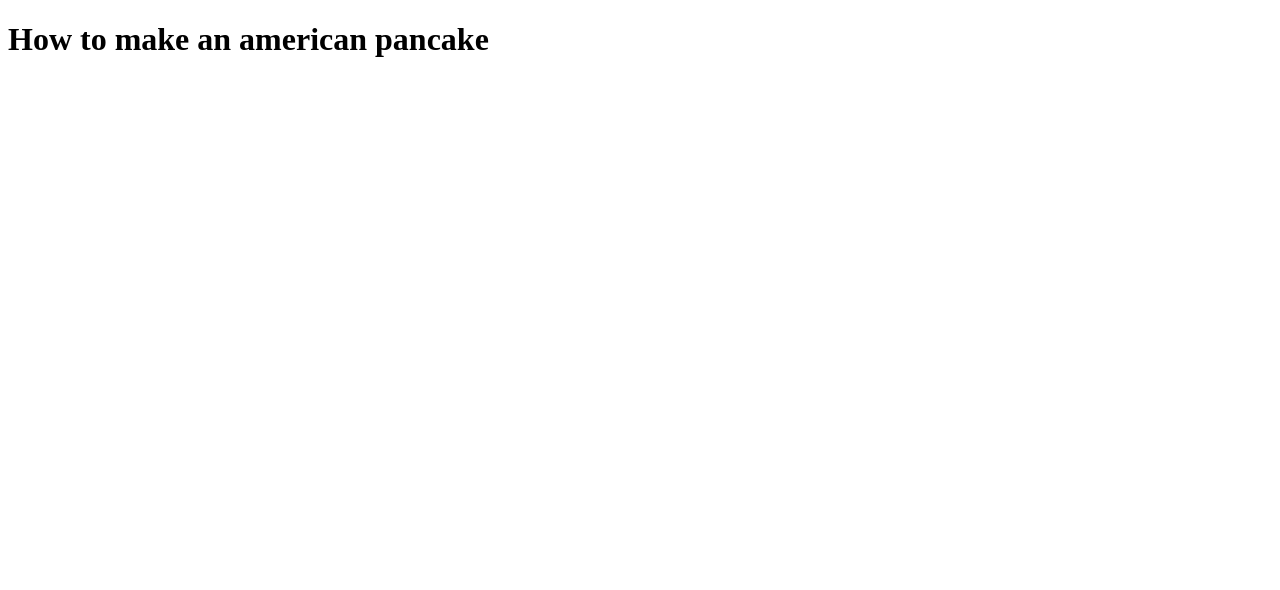
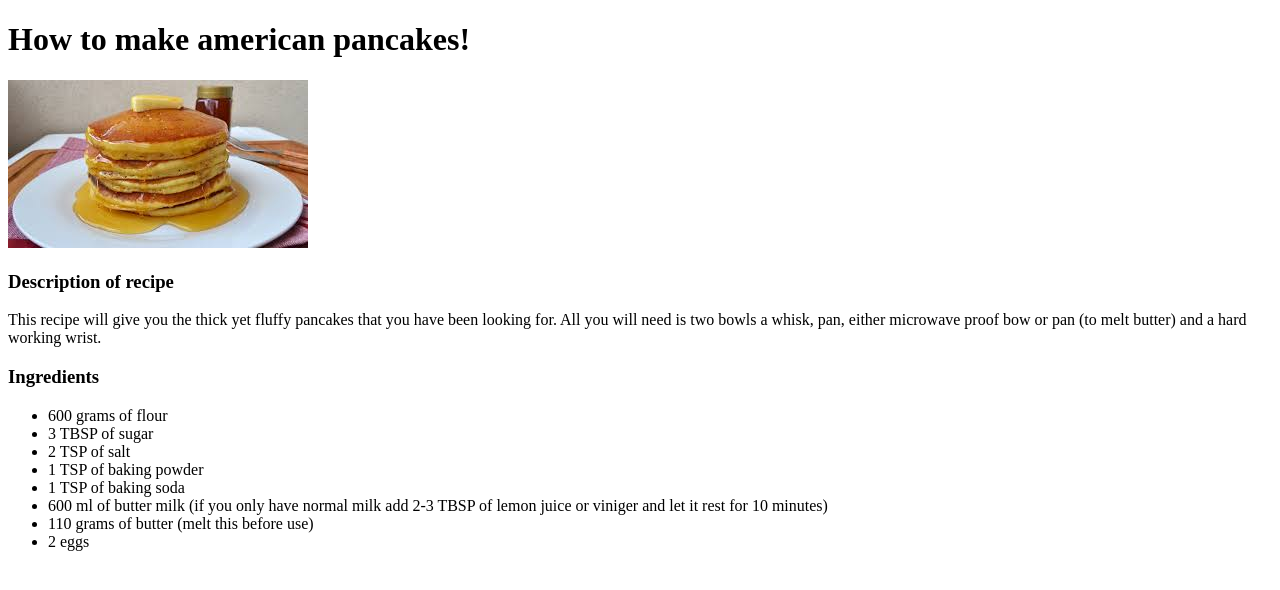
Before and after one commit to jolt2525/odin-recipes, a plain HTML site: page recipes/pancake.html in a window 1280 px wide. Drawn offline with Linux system fonts and the light colour scheme.

Commit message:
added picture and unordered list
added an image into the pancake recipe.html and also a description of the recipe as well as an unordered list of the ingredients needed.

```diff
--- a/recipes/pancake.html
+++ b/recipes/pancake.html
@@ -6,6 +6,33 @@
     </head>
 
     <body>
-        <H1>How to make an american pancake</H1>
+        <H1>How to make american pancakes!</H1>
+        <p>
+            <img src = "pictures/pancake2.jpeg" alt = "image of pancakes">
+        </p>
+        <p>
+            <h3>Description of recipe</h3>
+        </p>
+        <p>This recipe will give you the thick yet fluffy pancakes that you
+            have been looking for. All you will need is two bowls a whisk, pan,
+            either microwave proof bow or pan (to melt butter) and a hard working
+            wrist.
+        </p>
+        <p>
+            <h3>Ingredients</h3>
+            <ul>
+                <li>600 grams of flour</li>
+                <li>3 TBSP of sugar</li>
+                <li>2 TSP of salt</li>
+                <li>1 TSP of baking powder</li>
+                <li>1 TSP of baking soda</li>
+                <li>600 ml of butter milk (if you only have normal milk add 2-3
+                    TBSP of lemon juice or viniger and let it rest for 10 minutes)
+                </li>
+                <li>110 grams of butter (melt this before use)</li>
+                <li>2 eggs</li>
+
+            </ul>
+        </p>
     </body>
 </html>
```
Also changed, not shown: recipes/pictures/pancake.jpeg (added), recipes/pictures/pancake2.jpeg (added).
